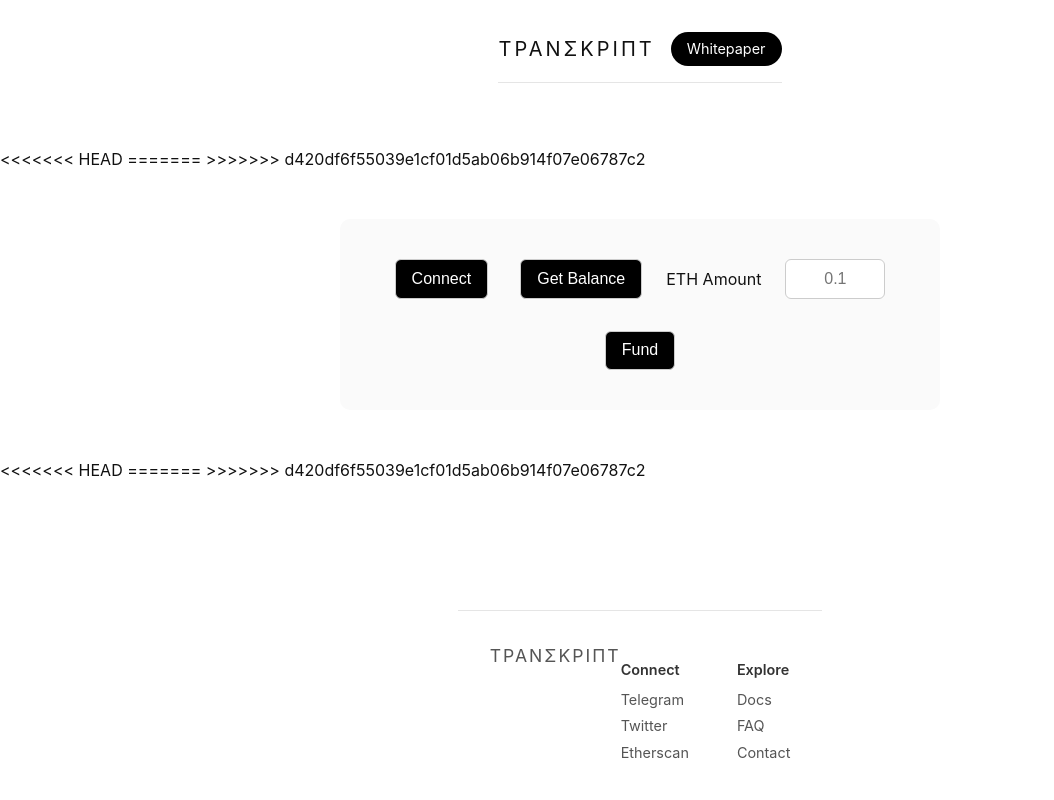
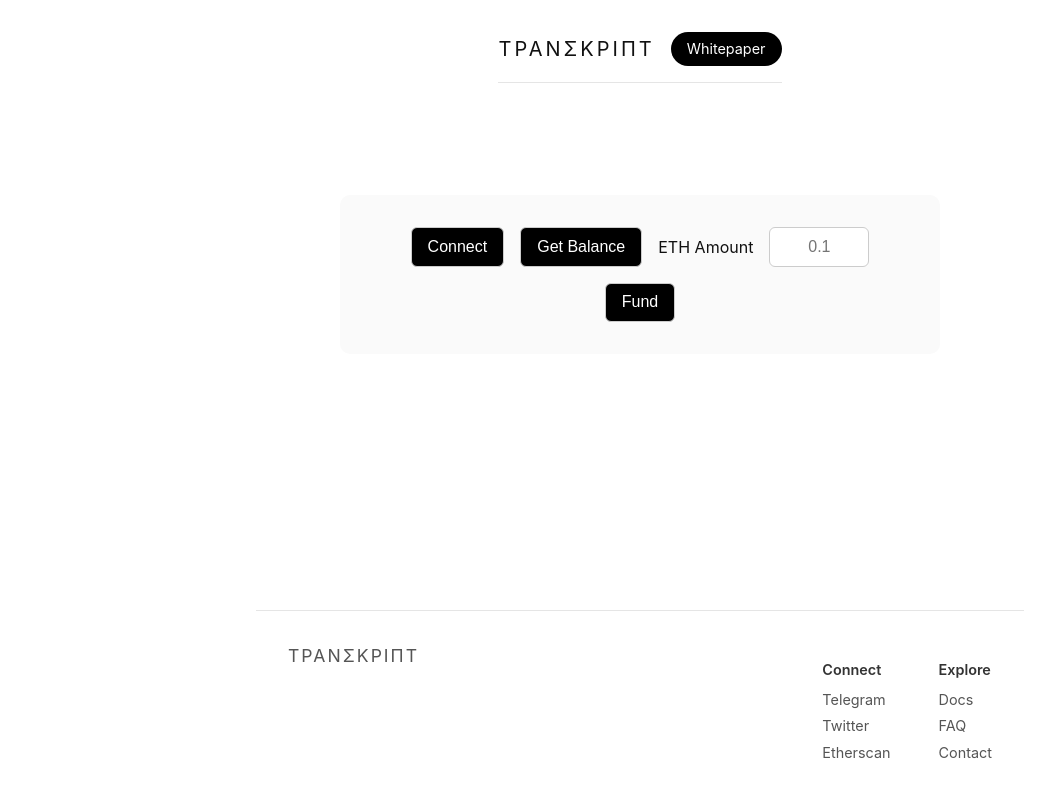
Before and after one commit to tahahasan897/govinance_protocol, a Flask app: page /fund in a window 1280 px wide. Shown: the whole page, without its empty margins (0-1054 px from the left). Run offline with Flask 3, Linux system fonts and the light colour scheme; parts of the project's set-up code (start-up, migrations or seed data) failed here and were passed over.

Commit message:
Adjusted footer

```diff
--- a/static/style.css
+++ b/static/style.css
@@ -179,7 +179,7 @@ a.logo:active {
 footer {
     /* put it back into the document flow */
     position: static;
-    width: auto;
+    width: 60%;
     display: flex;
     justify-content: space-between;
     flex-wrap: wrap;
@@ -217,14 +217,3 @@ footer {
     margin-bottom: 0.3rem;
     color: inherit;
 }
-
-/* Fund page */
-.fund-page {
-    text-align: center;
-    margin-top: 3rem;
-}
-
-.fund-page button,
-.fund-page input {
-    margin: 0.5rem;
-}
--- a/templates/fund.html
+++ b/templates/fund.html
@@ -3,10 +3,7 @@
 {% block title %}Fund{% endblock %}
 
 {% block main %}
-<<<<<<< HEAD
 
-=======
->>>>>>> d420df6f55039e1cf01d5ab06b914f07e06787c2
     <div class="container fund-page">
         <button id="connectButton">Connect</button>
         <button id="balanceButton">Get Balance</button>
@@ -14,11 +11,7 @@
         <input id="ethAmount" placeholder="0.1" />
         <button type="button" id="fundButton">Fund</button>
     </div>
-<<<<<<< HEAD
 
     <script src="{{ url_for('static', filename='index-ts.ts') }}" type="module"></script>
-=======
->>>>>>> d420df6f55039e1cf01d5ab06b914f07e06787c2
 
-    <script src="{{ url_for('static', filename='index-ts.ts') }}" type="module"></script>
 {% endblock %}
```
